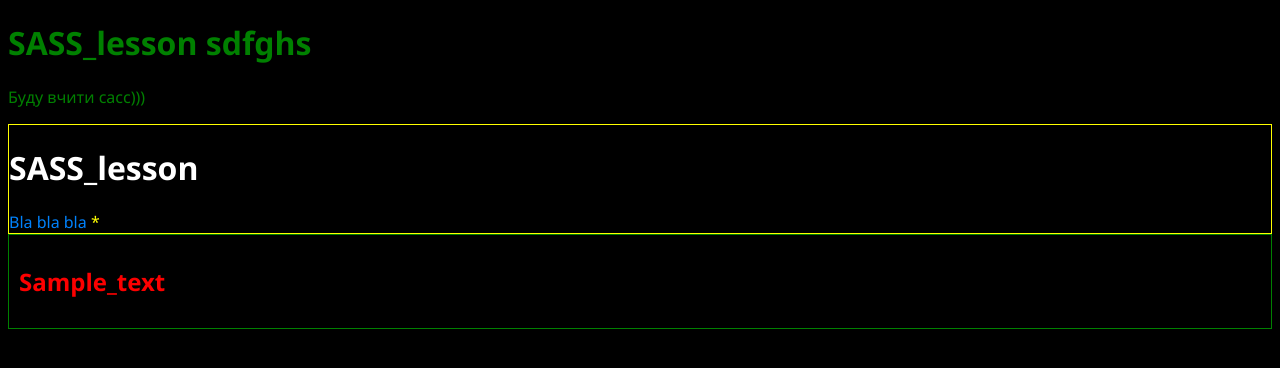
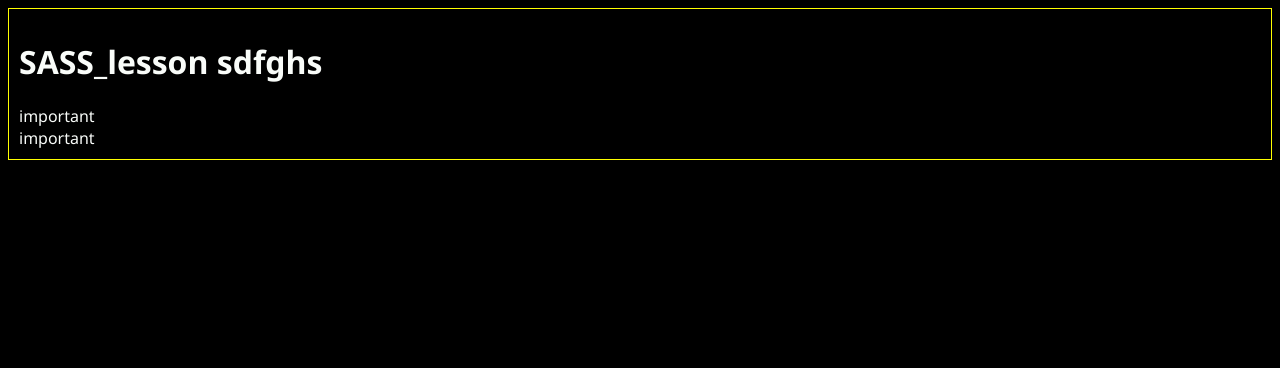
Before and after one commit to kozakvasyl/SASS_lesson, a website: page app/index.html in a window 1280 px wide. Drawn offline with Linux system fonts and the light colour scheme.

Commit message:
initial commit

```diff
--- a/app/index.html
+++ b/app/index.html
@@ -9,16 +9,14 @@
 </head>
 <body>
     <h1>SASS_lesson sdfghs</h1>
-    <p>Буду вчити сасс)))</p>
-    <header class="header">
-        <h1>SASS_lesson</h1>
-        <div class="sub">Bla bla bla
-            <span>*</span>
+    <div class="important">
+        important
+    </div>
+
+    <div class="test">
+        <div class="important">
+            important
         </div>
-    </header>
-    <footer class="footer">
-        <h2>Sample_text</h2>
-    </footer>
-
+    </div>
 </body>
 </html>
--- a/app/scss/_variables.scss
+++ b/app/scss/_variables.scss
@@ -1,5 +1,5 @@
 $red: rgb(252,0,0);
-$blue: rgb(0, 130, 252);
+$blue: #b500fc;
 
 $regular-size: 10px;
 
--- a/app/scss/style.scss
+++ b/app/scss/style.scss
@@ -4,25 +4,26 @@
 body {
     background-color: black;
     font-family: $font;
-    color: green;
+    color: #f9fcf9;
+    padding: $regular-size;
+    @include border();
 }
 
 .header {
-    @include border();
     h1 {
-        color: white;
+        color: #fcfcfc;
     }
     .sub {
         color: $blue;
     }
         span {
-            color: yellow;
+            color: #ffa600;
         }
 }
 
 .footer {
     padding: $regular-size;
-    @include border(green);
+    @include border(#f8027d);
     h2 {
         color: $red;
     }
--- a/gulpfile.js
+++ b/gulpfile.js
@@ -17,7 +17,7 @@ gulp.task('scss', function() {
 });
 
 gulp.task('watch', function() {
-    gulp.watch('app/**/*.sass', ['sass']);
+    gulp.watch('app/**/*.scss', ['scss']);
 });
 
 gulp.task('serve', function() {
```
Also changed, not shown: app/css/style.css, app/scss/_mixins.scss (line endings or trailing spaces), dist/css/style.css.
